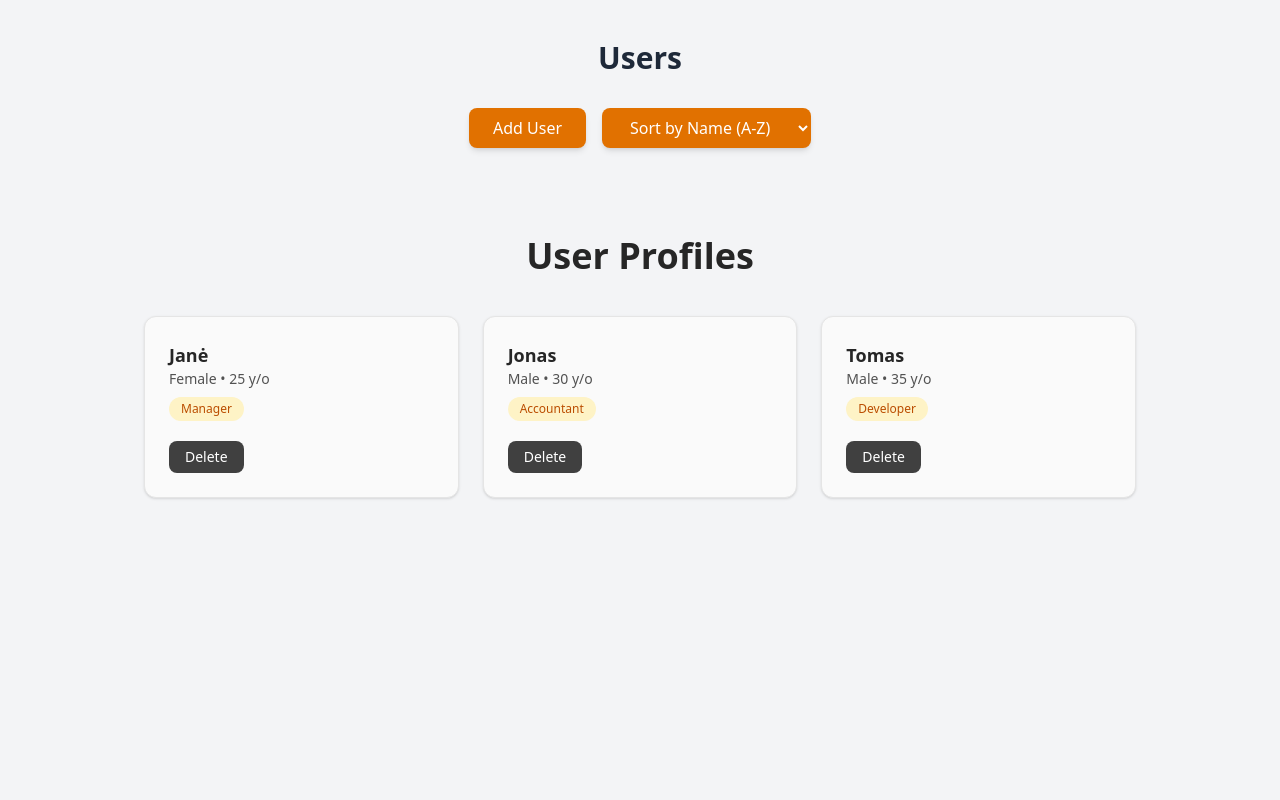
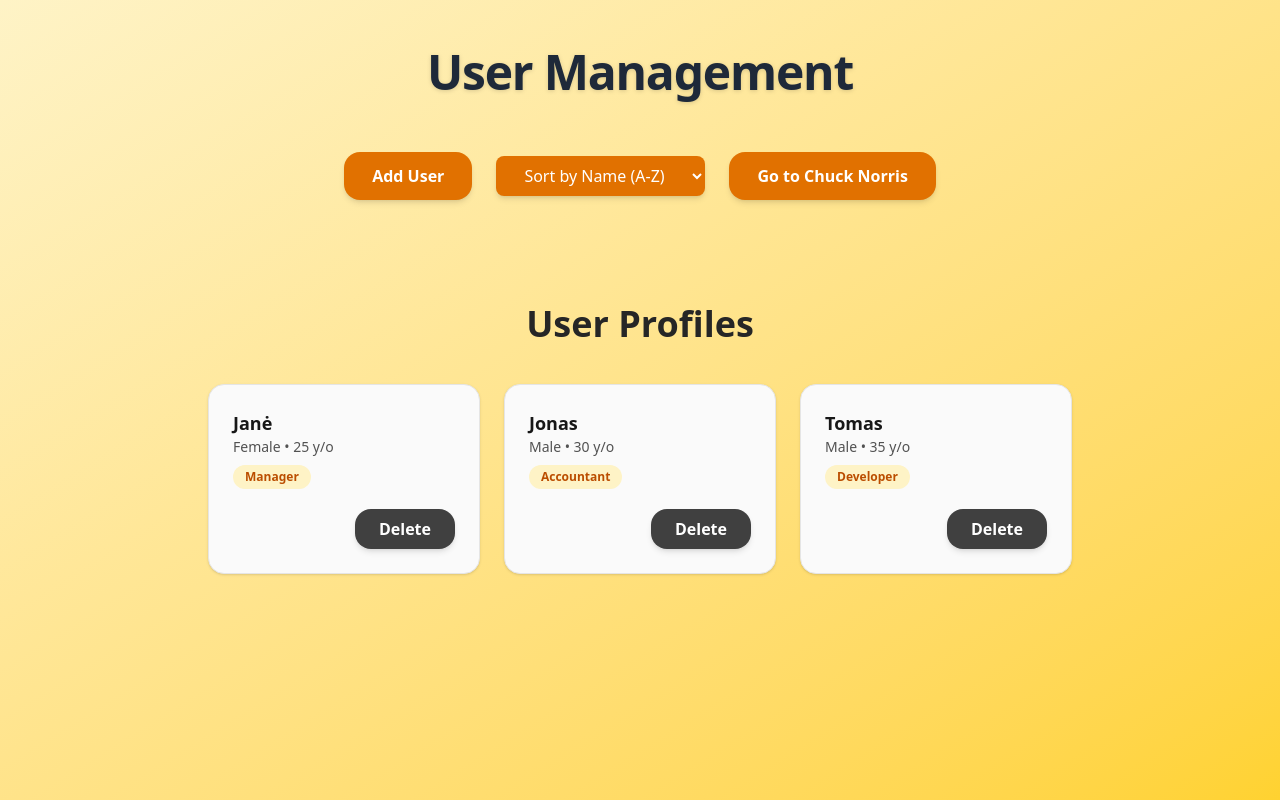
Before and after one commit to aldask/Peplink, a React (Vite) app: page / in a window 1280 px wide. Built offline with nearby package versions, Linux system fonts and the light colour scheme.

Commit message:
Chuck phrase page done

```diff
--- a/src/App.tsx
+++ b/src/App.tsx
@@ -4,12 +4,12 @@ import ChuckPage from "./pages/ChuckPage";
 
 function App() {
   return (
-    <>
+    <div className="min-h-screen bg-gradient-to-br from-amber-100 to-amber-300 py-12 px-4 sm:px-10">
       <Routes>
         <Route path="/" element={<UsersPage />} />
         <Route path="/chuck" element={<ChuckPage />} />
       </Routes>
-    </>
+    </div>
   );
 }
 
--- a/src/components/UserCard.tsx
+++ b/src/components/UserCard.tsx
@@ -2,29 +2,22 @@ import type { UserCardProps } from "../types/User";
 
 const UserCard = ({ user, onDelete }: UserCardProps) => {
   return (
-    <div className="bg-neutral-50 border border-neutral-200 rounded-xl shadow-sm p-6 flex flex-col justify-between transition duration-200 hover:scale-[1.01] hover:shadow-md">
+    <div className="bg-neutral-50 border border-neutral-200 rounded-2xl shadow-sm p-6 flex flex-col justify-between transition duration-200 hover:scale-[1.02] hover:shadow-md">
       <div>
-        <h2 className="text-lg font-semibold text-neutral-800">
+        <h2 className="text-lg font-semibold text-neutral-900">
           {user.f_name}
         </h2>
         <p className="text-sm text-neutral-600">
           {user.gender} • {user.age} y/o
         </p>
-        <span className="inline-block mt-2 text-xs font-medium bg-amber-100 text-amber-700 px-3 py-1 rounded-full">
+        <span className="inline-block mt-2 text-xs font-semibold bg-amber-100 text-amber-700 px-3 py-1 rounded-full">
           {user.role}
         </span>
       </div>
-
-      <div className="mt-5 flex gap-2">
-        {/* <button
-          onClick={() => onEdit(user.id)}
-          className="px-4 py-1.5 text-sm font-medium text-white bg-amber-600 hover:bg-amber-700 rounded-lg transition"
-        >
-          Edit
-        </button> */}
+      <div className="mt-5 flex justify-end">
         <button
           onClick={() => onDelete(user.id)}
-          className="px-4 py-1.5 text-sm font-medium text-white bg-neutral-700 hover:bg-neutral-800 rounded-lg transition"
+          className="bg-neutral-700 hover:bg-neutral-800 text-white font-semibold px-6 py-2 rounded-2xl shadow-md hover:shadow-lg transition duration-300 transform hover:-translate-y-0.5 active:scale-95"
         >
           Delete
         </button>
--- /dev/null
+++ b/src/hooks/useChuck.tsx
@@ -0,0 +1,34 @@
+import { useEffect, useState } from "react";
+import axios from "axios";
+import type { ChuckResponse } from "../types/User";
+
+const useChuck = () => {
+  const [chuckSays, setChuckSays] = useState<ChuckResponse>();
+  const [lastFetched, setLastFetched] = useState<Date>();
+
+  const fetchChuckPhrase = async () => {
+    try {
+      const response = await axios.get(
+        "https://api.chucknorris.io/jokes/random?category=dev"
+      );
+      setChuckSays(response.data);
+      setLastFetched(new Date());
+    } catch (error) {
+      console.error("Error from Chuck (Which is impossible).");
+    }
+  };
+
+  useEffect(() => {
+    fetchChuckPhrase();
+    const interval = setInterval(fetchChuckPhrase, 15000);
+    return () => clearInterval(interval);
+  }, []);
+
+  return {
+    chuckSays,
+    lastFetched,
+    fetchChuckPhrase,
+  };
+};
+
+export default useChuck;
--- a/src/pages/ChuckPage.tsx
+++ b/src/pages/ChuckPage.tsx
@@ -1,30 +1,38 @@
-import { useEffect, useState } from "react";
-import axios from "axios";
-import type { ChuckResponse } from "../types/User";
+import useChuck from "../hooks/useChuck";
 
 const ChuckPage = () => {
-  const [chuckSays, setChuckSays] = useState<ChuckResponse>();
-  const [lastFetched, setLastFetched] = useState<Date>();
-
-  const fetchChuckPhrase = async () => {
-    try {
-      const response = await axios.get(
-        "https://api.chucknorris.io/jokes/random?category=dev"
-      );
-      setChuckSays(response.data);
-      setLastFetched(new Date());
-    } catch (error) {
-      console.error("Error from Chuck (Which is impossible).");
-    }
-  };
-
-  useEffect(() => {
-    fetchChuckPhrase();
-  }, []);
+  const { chuckSays, lastFetched, fetchChuckPhrase } = useChuck();
 
   return (
-    <div className="min-h-screen bg-gray-100 py-10 px-4">
-      <p>Chuck says: {chuckSays?.value}</p>
+    <div className="min-h-screen flex flex-col justify-center items-center py-12 px-4 sm:px-10">
+      <div className="relative max-w-4xl w-full bg-white rounded-2xl shadow-md border border-amber-400 p-10">
+        <div className="flex items-center gap-5 mb-8">
+          <img
+            src={chuckSays?.icon_url}
+            alt="Chuck Norris"
+            className="w-20 h-20 rounded-full border-4 border-amber-600"
+          />
+          <h2 className="text-2xl font-semibold text-amber-600">
+            Chuck Wisdom Says:
+          </h2>
+        </div>
+
+        <blockquote className="text-xl sm:text-2xl italic leading-relaxed text-gray-700 mb-8">
+          “{chuckSays?.value}”
+        </blockquote>
+        {lastFetched && (
+          <p className="text-sm text-gray-500 mb-8">
+            Last updated: {lastFetched.toLocaleString()}
+          </p>
+        )}
+        <button
+          onClick={fetchChuckPhrase}
+          className="absolute top-6 right-6 bg-gray-200 text-gray-800 rounded-full p-1 shadow-md transition duration-300 transform hover:-translate-y-1 active:scale-95"
+          title="Fetch new quote"
+        >
+          🔁
+        </button>
+      </div>
     </div>
   );
 };
--- a/src/pages/UsersPage.tsx
+++ b/src/pages/UsersPage.tsx
@@ -4,6 +4,7 @@ import Modal from "../components/Modal";
 import AddUser from "../components/AddUser";
 import UsersSortion from "../components/UsersSortion";
 import { usingUsers } from "../hooks/usingUsers";
+import { useNavigate } from "react-router-dom";
 
 const UsersPage = () => {
   const [showModal, setShowModal] = useState(false);
@@ -15,21 +16,23 @@ const UsersPage = () => {
     handleDeleteUser,
   } = usingUsers();
 
+  const navigate = useNavigate();
+
   return (
     <>
       <div
-        className={`min-h-screen py-10 px-4 transition-opacity duration-300 ${
-          showModal ? "opacity-50 pointer-events-none" : "bg-gray-100"
+        className={`transition-opacity duration-300 max-w-5xl mx-auto ${
+          showModal ? "opacity-50 pointer-events-none" : ""
         }`}
       >
-        <h1 className="text-3xl font-bold text-center mb-8 text-gray-800">
-          Users
+        <h1 className="text-5xl font-extrabold text-center mb-14 text-gray-800 tracking-tight drop-shadow-sm">
+          User Management
         </h1>
 
-        <div className="mb-10 flex flex-col items-center space-y-4 sm:flex-row sm:space-y-0 sm:space-x-4 sm:justify-center">
+        <div className="mb-14 flex flex-col items-center space-y-4 sm:flex-row sm:space-y-0 sm:space-x-6 sm:justify-center">
           <button
             onClick={() => setShowModal(true)}
-            className="cursor-pointer w-[80%] sm:w-auto text-white bg-amber-600 hover:bg-amber-700 rounded-lg font-medium px-6 py-2 shadow-md transition text-center"
+            className="w-[80%] sm:w-auto bg-amber-600 hover:bg-amber-700 text-white font-semibold px-7 py-3 rounded-2xl shadow-md hover:shadow-lg transition duration-300 transform hover:-translate-y-1 active:scale-95"
           >
             Add User
           </button>
@@ -37,9 +40,18 @@ const UsersPage = () => {
           <div className="w-[80%] sm:w-auto">
             <UsersSortion sortOption={sortOption} onChange={setSortOption} />
           </div>
+
+          <button
+            onClick={() => navigate("/chuck")}
+            className="w-[80%] sm:w-auto bg-amber-600 hover:bg-amber-700 text-white font-semibold px-7 py-3 rounded-2xl shadow-md hover:shadow-lg transition duration-300 transform hover:-translate-y-1 active:scale-95"
+          >
+            Go to Chuck Norris
+          </button>
         </div>
 
-        <UsersList users={sortedUsers} onDeleteUser={handleDeleteUser} />
+        <div className="max-w-4xl mx-auto">
+          <UsersList users={sortedUsers} onDeleteUser={handleDeleteUser} />
+        </div>
       </div>
 
       <Modal isOpen={showModal} onClose={() => setShowModal(false)}>
```
